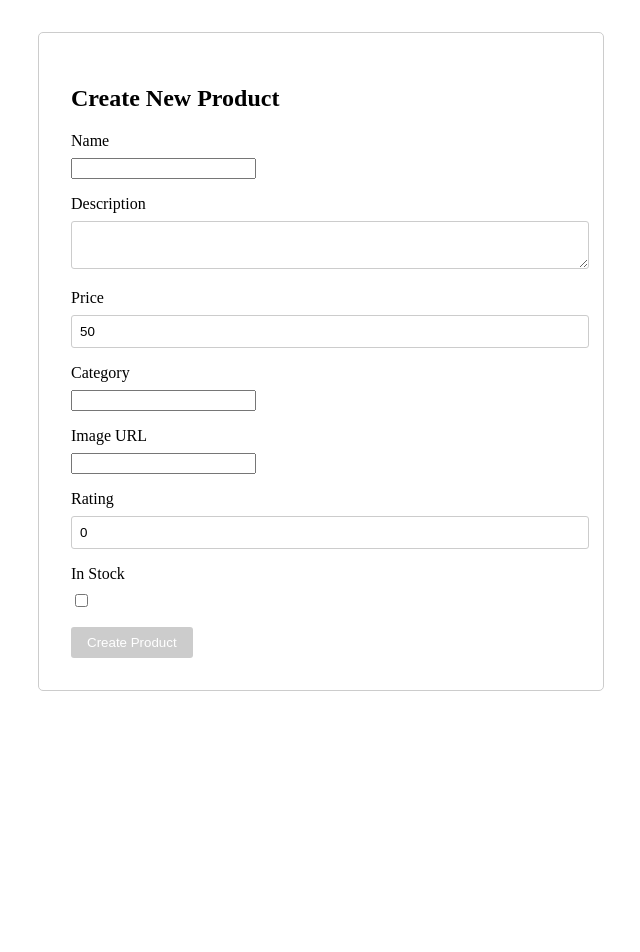
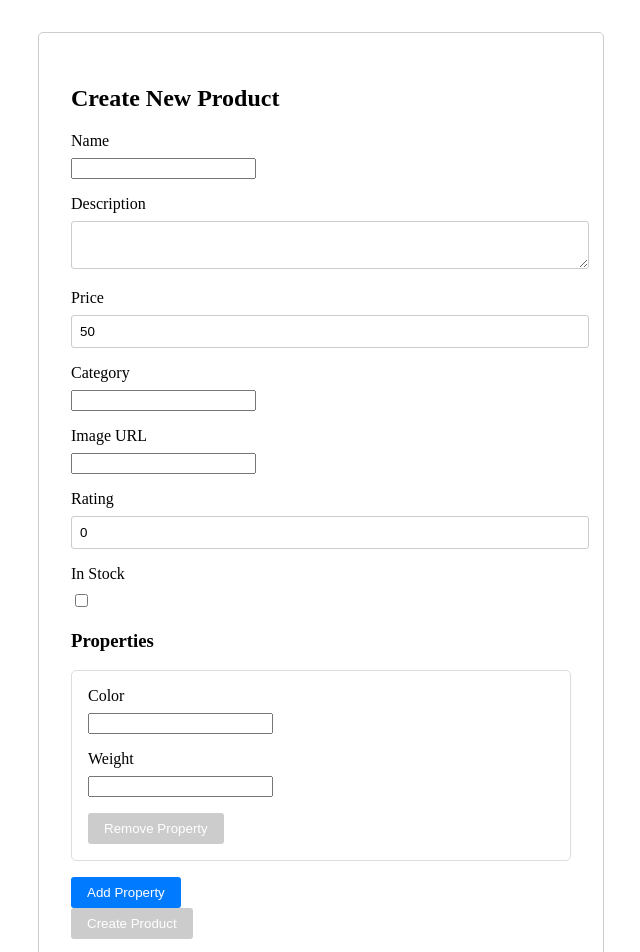
Before and after one commit to snebo/SeamFix-NextGen-Academy-Assignment-2, an Angular app: page /products/new in a window 1280 px wide. Shown: the top 952 px of the page, without its empty margins (319-959 px from the left). Before the commit the page ends 800 px from the top, so only its background shows below. Built offline with nearby package versions, Linux system fonts and the light colour scheme.

Commit message:
feat: include array properties to creation form

```diff
--- a/db.json
+++ b/db.json
@@ -59,6 +59,26 @@
       "imageUrl": "https://imageOfRice",
       "inStock": false,
       "rating": 0
+    },
+    {
+      "id": "391b",
+      "name": "Bag of rice V2",
+      "description": "what can i say, I really like bags of rice. and obviously, it must be more expensive that a regular bag of rice",
+      "price": 80,
+      "category": "grains",
+      "imageUrl": "https://imageOfRiceV2",
+      "inStock": true,
+      "rating": 5,
+      "properties": [
+        {
+          "color": "power!!!",
+          "weight": "50"
+        },
+        {
+          "color": "green",
+          "weight": "50"
+        }
+      ]
     }
   ]
 }
--- a/src/app/components/product-form/product-form.css
+++ b/src/app/components/product-form/product-form.css
@@ -43,3 +43,10 @@ button:disabled {
   background-color: #ccc;
   cursor: not-allowed;
 }
+
+.property-group {
+  border: 1px solid #ddd;
+  padding: 1rem;
+  margin-bottom: 1rem;
+  border-radius: 5px;
+}
--- a/src/app/components/product-form/product-form.html
+++ b/src/app/components/product-form/product-form.html
@@ -54,6 +54,33 @@
       <input id="inStock" type="checkbox" formControlName="inStock" />
     </div>
 
+    <div formArrayName="properties">
+      <h3>Properties</h3>
+      <div *ngFor="let property of properties.controls; let i = index" [formGroupName]="i" class="property-group">
+        <div class="form-group">
+          <label [for]="'color-' + i">Color</label>
+          <input [id]="'color-' + i" formControlName="color" />
+          <div *ngIf="property.get('color')?.invalid && property.get('color')?.touched" class="error">
+            Color is required.
+          </div>
+        </div>
+
+        <div class="form-group">
+          <label [for]="'weight-' + i">Weight</label>
+          <input [id]="'weight-' + i" formControlName="weight" />
+          <div *ngIf="property.get('weight')?.invalid && property.get('weight')?.touched" class="error">
+            Weight is required.
+          </div>
+        </div>
+
+        <button type="button" (click)="removeProperty(i)" [disabled]="properties.length === 1">
+          Remove Property
+        </button>
+      </div>
+
+      <button type="button" (click)="addProperty()">Add Property</button>
+    </div>
+
     <button type="submit" [disabled]="productForm.invalid">Create Product</button>
   </form>
 </div>
--- a/src/app/components/product-form/product-form.ts
+++ b/src/app/components/product-form/product-form.ts
@@ -1,5 +1,11 @@
 import { Component } from '@angular/core';
-import { FormBuilder, ReactiveFormsModule, Validators, FormGroup } from '@angular/forms';
+import {
+  FormBuilder,
+  ReactiveFormsModule,
+  Validators,
+  FormGroup,
+  FormArray,
+} from '@angular/forms';
 import { CommonModule } from '@angular/common';
 import { ProductService } from '../../service/product';
 import { Router } from '@angular/router';
@@ -27,7 +33,29 @@ export class ProductFormComponent {
       imageUrl: ['', [Validators.required, Validators.pattern('https?://.+')]],
       inStock: [false],
       rating: [0, [Validators.min(0), Validators.max(5)]],
+      properties: this.fb.array([this.createProperty()]),
     });
+  }
+
+  createProperty(): FormGroup {
+    return this.fb.group({
+      color: ['', Validators.required],
+      weight: ['', Validators.required],
+    });
+  }
+
+  get properties(): FormArray {
+    return this.productForm.get('properties') as FormArray;
+  }
+
+  addProperty(): void {
+    this.properties.push(this.createProperty());
+  }
+
+  removeProperty(index: number): void {
+    if (this.properties.length > 1) {
+      this.properties.removeAt(index);
+    }
   }
 
   onSubmit(): void {
```
